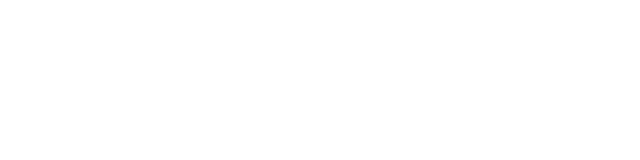
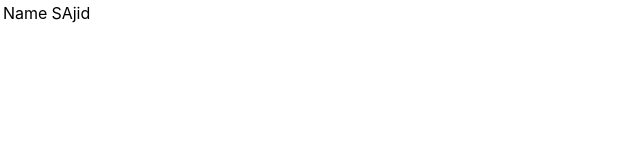
Before and after one commit to CompileWithQureshi/learningfolder, a React (Create React App) app: page / in a window 1280 px wide. Shown: the top 160 px of the page, without its empty margins (0-640 px from the left). Built offline with nearby package versions, Linux system fonts and the light colour scheme.

Commit message:
Added Column file in Fragment file

```diff
--- a/src/App.js
+++ b/src/App.js
@@ -1,5 +1,5 @@
 import React, { Component } from 'react';
-import LifeCyleA from './Lifecycle';
+// import LifeCyleA from './Lifecycle';
 import Fragment from './Fragment';
 // import BindEvent from './Eventbind';
 // import Form from './forms';
--- a/src/Fragment.jsx
+++ b/src/Fragment.jsx
@@ -1,10 +1,15 @@
 import React from "react";
+import Cloumn from "./column";
 
 function Fragment() {
   return (
     <React.Fragment>
       <table>
-        <td></td>
+        <tbody>
+          <tr>
+            <Cloumn />
+          </tr>
+        </tbody>
       </table>
     </React.Fragment>
   );
--- a/src/column.jsx
+++ b/src/column.jsx
@@ -2,10 +2,10 @@ import React from "react";
 
 function Cloumn() {
   return (
-    <div>
-      <tr>Name</tr>
-      <tr>SAjid</tr>
-    </div>
+    <React.Fragment key={<td>Name</td>}>
+      <td>Name</td>
+      <td>SAjid</td>
+    </React.Fragment>
   );
 }
 
```
